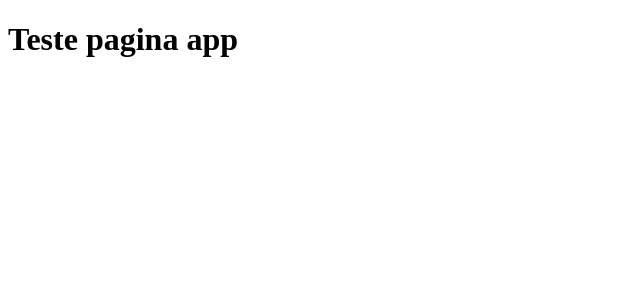
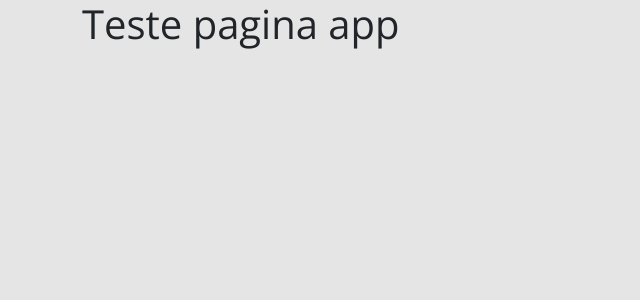
Before and after one commit to Deon777/Project_3-Movies_Page, a React (Create React App) app in the folder frontend/: page / in a window 1280 px wide. Shown: the top 300 px of the page, without its empty margins (0-640 px from the left). Built offline with nearby package versions, Linux system fonts and the light colour scheme.

Commit message:
Bootstrap

```diff
--- a/frontend/package.json
+++ b/frontend/package.json
@@ -10,6 +10,7 @@
     "@types/node": "^16.7.13",
     "@types/react": "^17.0.20",
     "@types/react-dom": "^17.0.9",
+    "bootstrap": "5.1.3",
     "react": "^17.0.2",
     "react-dom": "^17.0.2",
     "react-scripts": "5.0.0",
--- a/frontend/src/App.tsx
+++ b/frontend/src/App.tsx
@@ -1,6 +1,8 @@
 function App() {
   return (
-    <h1>Teste pagina app</h1>
+    <div className="container">
+      <h1>Teste pagina app</h1>
+    </div>
   );
 }
 
--- a/frontend/src/index.css
+++ b/frontend/src/index.css
@@ -0,0 +1,19 @@
+@import url('https://fonts.googleapis.com/css2?family=Open+Sans:wght@400;700&display=swap');
+
+:root {
+  --color-primary: #4D41C0;
+}
+
+* {
+    box-sizing: border-box;
+    font-family: 'Open Sans', sans-serif;
+}
+
+html, body {
+    background-color: #E5E5E5;
+}
+
+a, a:hover {
+  text-decoration: none;
+  color: unset;
+}
--- a/frontend/src/index.tsx
+++ b/frontend/src/index.tsx
@@ -1,5 +1,6 @@
 import React from 'react';
 import ReactDOM from 'react-dom';
+import 'bootstrap/dist/css/bootstrap.css';
 import './index.css';
 import App from './App';
 
--- a/frontend/tsconfig.json
+++ b/frontend/tsconfig.json
@@ -1,6 +1,6 @@
 {
   "compilerOptions": {
-    "baseUrl": ".src/",
+    "baseUrl": "src",
     "target": "es5",
     "lib": [
       "dom",
```
Also changed, not shown: 1 other file (tests, documents, lock files or other folders).
